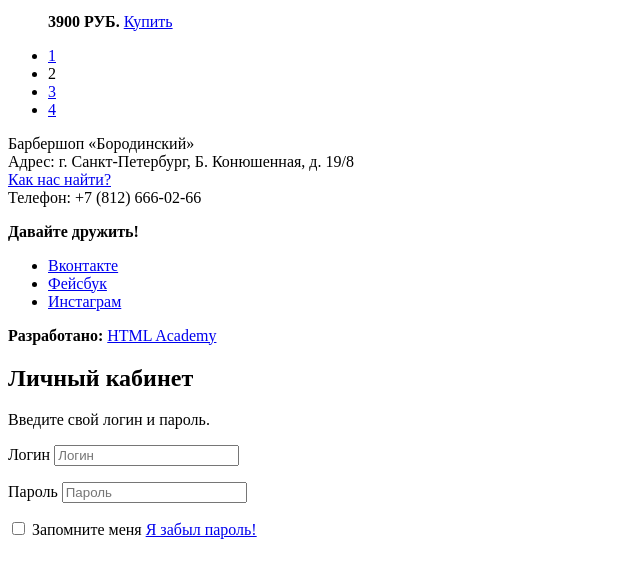
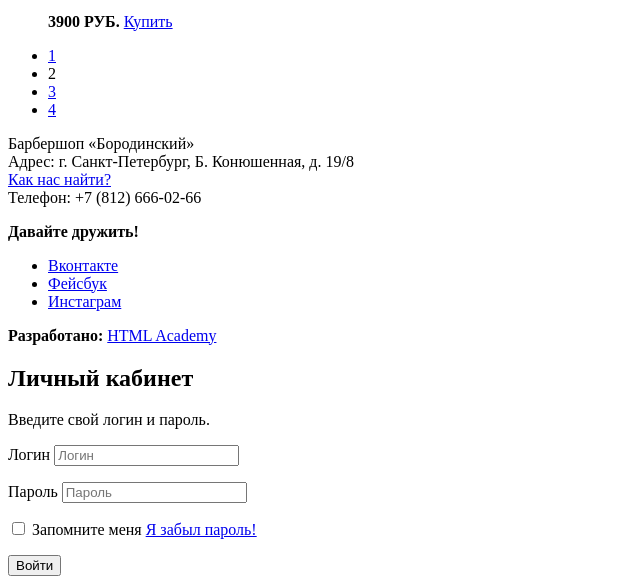
Before and after one commit to Pitoncod/546675-barbershop, a plain HTML site: page catalog.html in a window 1280 px wide. Shown: the part 1389-1973 px from the top of the page, without its empty margins (0-640 px from the left). Before the commit the page ends 1944 px from the top, so only its background shows below. Drawn offline with Linux system fonts and the light colour scheme.

Commit message:
button
Кнопка входа

```diff
--- a/catalog.html
+++ b/catalog.html
@@ -278,7 +278,7 @@
               </label>
               <a class="restore" href="#">Я забыл пароль!</a>
             </p>
-
+            <button class="button" type="submit">Войти</button>
           </form>
         </section>
 
```
